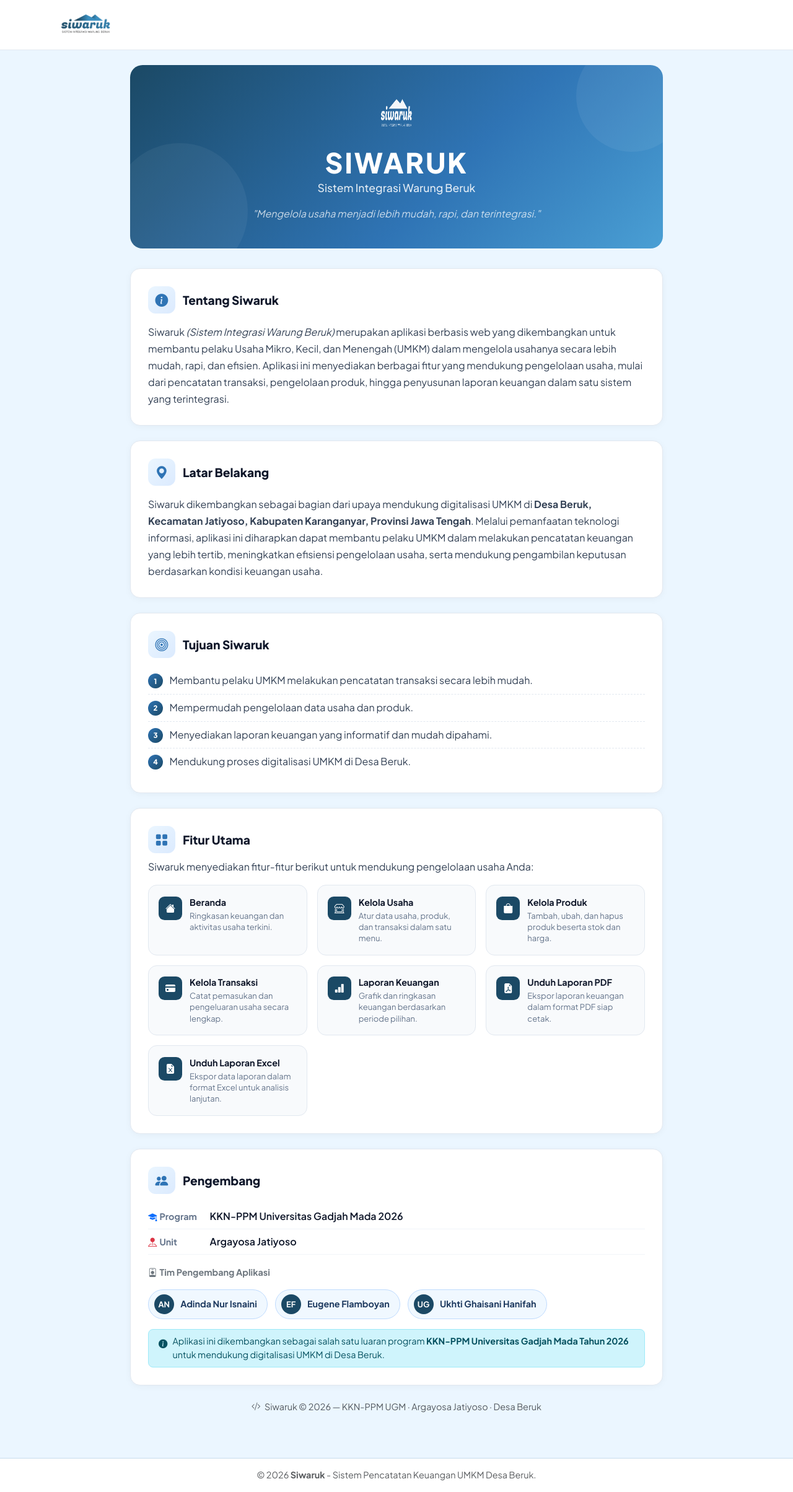
After one commit to adindanrsn/siwaruk, a Flask app: page /tentang in a window 1280 px wide. The commit adds this page. Shown: the whole page at 62% size. Run offline with Flask 3, Linux system fonts and the light colour scheme.

Commit message:
Penyempurnaan antarmuka, pengalaman pengguna, dan identitas aplikasi

```diff
--- a/app/templates/base.html
+++ b/app/templates/base.html
@@ -114,7 +114,7 @@
     <!-- Header Top Logo & User Profile -->
     <header class="header-top py-2 py-md-3">
         <div class="container d-flex align-items-center justify-content-between">
-            <a class="d-flex align-items-center gap-2 text-decoration-none" href="{{ url_for('home') }}">
+            <a class="d-flex align-items-center gap-2 text-decoration-none" href="{{ url_for('tentang') }}" title="Tentang Siwaruk">
                 <img src="{{ url_for('static', filename='img/logo-siwaruk.png') }}"
                     alt="Siwaruk"
                     height="48"
--- /dev/null
+++ b/app/templates/tentang.html
@@ -0,0 +1,525 @@
+{% extends "base.html" %}
+
+{% block title %}Tentang Siwaruk - Sistem Integrasi Warung Beruk{% endblock %}
+
+{% block extra_css %}
+<style>
+    /* ══════════════════════════════════════
+       TENTANG SIWARUK — Page Styles
+    ══════════════════════════════════════ */
+    .tentang-page {
+        max-width: 860px;
+        margin: 0 auto;
+        padding-bottom: 3rem;
+    }
+
+    /* ── Hero ── */
+    .hero-section {
+        background: linear-gradient(135deg, #1B4965 0%, #2F74B5 60%, #4A9FD4 100%);
+        border-radius: 1.25rem;
+        padding: 2.75rem 2rem;
+        text-align: center;
+        color: #ffffff;
+        margin-bottom: 2rem;
+        position: relative;
+        overflow: hidden;
+    }
+
+    .hero-section::before {
+        content: '';
+        position: absolute;
+        top: -40px; right: -40px;
+        width: 180px; height: 180px;
+        border-radius: 50%;
+        background: rgba(255,255,255,0.06);
+    }
+
+    .hero-section::after {
+        content: '';
+        position: absolute;
+        bottom: -50px; left: -30px;
+        width: 220px; height: 220px;
+        border-radius: 50%;
+        background: rgba(255,255,255,0.05);
+    }
+
+    .hero-logo {
+        width: 72px;
+        height: 72px;
+        margin: 0 auto 1rem;
+        display: block;
+        filter: brightness(0) invert(1);
+        opacity: 0.95;
+    }
+
+    .hero-logo-fallback {
+        width: 72px; height: 72px;
+        margin: 0 auto 1rem;
+        background: rgba(255,255,255,0.15);
+        border-radius: 1rem;
+        display: flex; align-items: center; justify-content: center;
+        font-size: 2.2rem;
+    }
+
+    .hero-title {
+        font-size: clamp(2rem, 6vw, 2.8rem);
+        font-weight: 900;
+        letter-spacing: 0.06em;
+        margin-bottom: 0.25rem;
+        line-height: 1.1;
+    }
+
+    .hero-subtitle {
+        font-size: clamp(0.9rem, 2.5vw, 1.1rem);
+        font-weight: 500;
+        opacity: 0.85;
+        margin-bottom: 1rem;
+    }
+
+    .hero-tagline {
+        font-size: clamp(0.85rem, 2.2vw, 1rem);
+        opacity: 0.75;
+        font-style: italic;
+    }
+
+    /* ── Section Cards ── */
+    .tentang-card {
+        background: #ffffff;
+        border: 1px solid #E2E8F0;
+        border-radius: 1rem;
+        padding: 1.75rem;
+        margin-bottom: 1.5rem;
+        box-shadow: 0 2px 12px rgba(0,0,0,0.04);
+    }
+
+    .section-icon-wrap {
+        width: 44px; height: 44px;
+        border-radius: 0.75rem;
+        background: linear-gradient(135deg, #EBF6FF, #DBEAFE);
+        display: inline-flex; align-items: center; justify-content: center;
+        font-size: 1.3rem;
+        color: var(--primary-color);
+        flex-shrink: 0;
+        margin-right: 0.75rem;
+    }
+
+    .section-heading {
+        font-size: clamp(1rem, 3vw, 1.2rem);
+        font-weight: 800;
+        color: #0F172A;
+        margin-bottom: 0;
+    }
+
+    .section-body {
+        font-size: var(--fs-body, 0.95rem);
+        color: #334155;
+        line-height: 1.7;
+    }
+
+    /* ── Feature Grid ── */
+    .feature-grid {
+        display: grid;
+        grid-template-columns: repeat(auto-fill, minmax(200px, 1fr));
+        gap: 1rem;
+        margin-top: 1rem;
+    }
+
+    .feature-card {
+        background: #F8FAFC;
+        border: 1.5px solid #E2E8F0;
+        border-radius: 0.875rem;
+        padding: 1.1rem 1rem;
+        display: flex;
+        align-items: flex-start;
+        gap: 0.75rem;
+        transition: border-color 0.15s, box-shadow 0.15s, transform 0.15s;
+    }
+
+    .feature-card:hover {
+        border-color: var(--primary-color);
+        box-shadow: 0 4px 14px rgba(47,116,181,0.13);
+        transform: translateY(-2px);
+    }
+
+    .feature-icon {
+        width: 38px; height: 38px;
+        border-radius: 0.6rem;
+        background: var(--nav-bg);
+        display: flex; align-items: center; justify-content: center;
+        color: #ffffff;
+        font-size: 1rem;
+        flex-shrink: 0;
+    }
+
+    .feature-label {
+        font-size: var(--fs-sm, 0.875rem);
+        font-weight: 700;
+        color: #0F172A;
+        line-height: 1.3;
+        margin-bottom: 0.2rem;
+    }
+
+    .feature-desc {
+        font-size: var(--fs-xs, 0.78rem);
+        color: #64748B;
+        line-height: 1.4;
+    }
+
+    /* ── Tujuan list ── */
+    .tujuan-list {
+        list-style: none;
+        padding: 0;
+        margin: 0.75rem 0 0;
+    }
+
+    .tujuan-list li {
+        display: flex;
+        align-items: flex-start;
+        gap: 0.65rem;
+        padding: 0.55rem 0;
+        border-bottom: 1px dashed #E2E8F0;
+        font-size: var(--fs-body, 0.95rem);
+        color: #334155;
+        line-height: 1.5;
+    }
+
+    .tujuan-list li:last-child { border-bottom: none; }
+
+    .tujuan-bullet {
+        width: 24px; height: 24px;
+        border-radius: 50%;
+        background: linear-gradient(135deg, #2F74B5, #1B4965);
+        color: #fff;
+        display: inline-flex; align-items: center; justify-content: center;
+        font-size: 0.72rem;
+        font-weight: 800;
+        flex-shrink: 0;
+        margin-top: 1px;
+    }
+
+    /* ── Tim card ── */
+    .tim-grid {
+        display: flex;
+        flex-wrap: wrap;
+        gap: 0.75rem;
+        margin-top: 1rem;
+    }
+
+    .tim-member {
+        display: flex;
+        align-items: center;
+        gap: 0.65rem;
+        background: #F0F8FF;
+        border: 1px solid #BFDBFE;
+        border-radius: 2rem;
+        padding: 0.45rem 1rem 0.45rem 0.55rem;
+    }
+
+    .tim-avatar {
+        width: 32px; height: 32px;
+        border-radius: 50%;
+        background: var(--nav-bg);
+        color: #fff;
+        display: flex; align-items: center; justify-content: center;
+        font-size: 0.8rem;
+        font-weight: 700;
+        flex-shrink: 0;
+    }
+
+    .tim-name {
+        font-size: var(--fs-sm, 0.875rem);
+        font-weight: 700;
+        color: #1E3A5F;
+    }
+
+    /* ── Info rows inside dev card ── */
+    .dev-info-row {
+        display: flex;
+        align-items: baseline;
+        gap: 0.6rem;
+        padding: 0.5rem 0;
+        border-bottom: 1px solid #F1F5F9;
+        font-size: var(--fs-body, 0.95rem);
+    }
+
+    .dev-info-row:last-of-type { border-bottom: none; }
+
+    .dev-info-label {
+        font-weight: 700;
+        color: #64748B;
+        min-width: 90px;
+        flex-shrink: 0;
+        font-size: var(--fs-sm, 0.875rem);
+    }
+
+    .dev-info-value {
+        color: #0F172A;
+        font-weight: 600;
+    }
+
+    /* ── Thankyou banner ── */
+    .thankyou-banner {
+        background: linear-gradient(135deg, #f0fdf4, #dcfce7);
+        border: 1.5px solid #86efac;
+        border-radius: 1rem;
+        padding: 1.5rem;
+        text-align: center;
+        margin-bottom: 1.5rem;
+    }
+
+    .thankyou-banner .bi {
+        font-size: 2rem;
+        color: #16a34a;
+        display: block;
+        margin-bottom: 0.5rem;
+    }
+
+    /* ── Back Button ── */
+    .btn-back-home {
+        display: inline-flex;
+        align-items: center;
+        gap: 0.4rem;
+        font-weight: 600;
+        color: var(--primary-color);
+        text-decoration: none;
+        font-size: var(--fs-sm, 0.875rem);
+        padding: 0.3rem 0;
+        margin-bottom: 1.5rem;
+        transition: gap 0.15s;
+    }
+
+    .btn-back-home:hover {
+        gap: 0.65rem;
+        color: var(--primary-dark);
+    }
+
+    /* ── Responsive ── */
+    @media (max-width: 575.98px) {
+        .hero-section {
+            padding: 2rem 1.25rem;
+            border-radius: 0.875rem;
+        }
+        .tentang-card {
+            padding: 1.25rem;
+        }
+        .feature-grid {
+            grid-template-columns: 1fr 1fr;
+        }
+    }
+
+    @media (max-width: 399.98px) {
+        .feature-grid {
+            grid-template-columns: 1fr;
+        }
+    }
+</style>
+{% endblock %}
+
+{% block content %}
+<div class="tentang-page">
+
+    {# Back link #}
+    {% if current_user.is_authenticated %}
+    <a href="{{ url_for('dashboard.index') }}" class="btn-back-home">
+        <i class="bi bi-arrow-left"></i> Kembali ke Beranda
+    </a>
+    {% endif %}
+
+    {# ══════════════════════════════
+       HERO
+    ══════════════════════════════ #}
+    <div class="hero-section">
+        <img src="{{ url_for('static', filename='img/logo-siwaruk.png') }}"
+             alt="Logo Siwaruk"
+             class="hero-logo"
+             onerror="this.style.display='none'; document.getElementById('hero-logo-fb').style.display='flex';">
+        <div id="hero-logo-fb" class="hero-logo-fallback" style="display:none;">🏪</div>
+
+        <div class="hero-title">SIWARUK</div>
+        <div class="hero-subtitle">Sistem Integrasi Warung Beruk</div>
+        <div class="hero-tagline">"Mengelola usaha menjadi lebih mudah, rapi, dan terintegrasi."</div>
+    </div>
+
+    {# ══════════════════════════════
+       TENTANG
+    ══════════════════════════════ #}
+    <div class="tentang-card">
+        <div class="d-flex align-items-center mb-3">
+            <span class="section-icon-wrap"><i class="bi bi-info-circle-fill"></i></span>
+            <h2 class="section-heading">Tentang Siwaruk</h2>
+        </div>
+        <p class="section-body mb-0">
+            Siwaruk <em>(Sistem Integrasi Warung Beruk)</em> merupakan aplikasi berbasis web yang dikembangkan
+            untuk membantu pelaku Usaha Mikro, Kecil, dan Menengah (UMKM) dalam mengelola usahanya secara
+            lebih mudah, rapi, dan efisien. Aplikasi ini menyediakan berbagai fitur yang mendukung pengelolaan
+            usaha, mulai dari pencatatan transaksi, pengelolaan produk, hingga penyusunan laporan keuangan
+            dalam satu sistem yang terintegrasi.
+        </p>
+    </div>
+
+    {# ══════════════════════════════
+       LATAR BELAKANG
+    ══════════════════════════════ #}
+    <div class="tentang-card">
+        <div class="d-flex align-items-center mb-3">
+            <span class="section-icon-wrap"><i class="bi bi-geo-alt-fill"></i></span>
+            <h2 class="section-heading">Latar Belakang</h2>
+        </div>
+        <p class="section-body mb-0">
+            Siwaruk dikembangkan sebagai bagian dari upaya mendukung digitalisasi UMKM di
+            <strong>Desa Beruk, Kecamatan Jatiyoso, Kabupaten Karanganyar, Provinsi Jawa Tengah</strong>.
+            Melalui pemanfaatan teknologi informasi, aplikasi ini diharapkan dapat membantu pelaku UMKM
+            dalam melakukan pencatatan keuangan yang lebih tertib, meningkatkan efisiensi pengelolaan usaha,
+            serta mendukung pengambilan keputusan berdasarkan kondisi keuangan usaha.
+        </p>
+    </div>
+
+    {# ══════════════════════════════
+       TUJUAN
+    ══════════════════════════════ #}
+    <div class="tentang-card">
+        <div class="d-flex align-items-center mb-3">
+            <span class="section-icon-wrap"><i class="bi bi-bullseye"></i></span>
+            <h2 class="section-heading">Tujuan Siwaruk</h2>
+        </div>
+        <ul class="tujuan-list">
+            <li>
+                <span class="tujuan-bullet">1</span>
+                Membantu pelaku UMKM melakukan pencatatan transaksi secara lebih mudah.
+            </li>
+            <li>
+                <span class="tujuan-bullet">2</span>
+                Mempermudah pengelolaan data usaha dan produk.
+            </li>
+            <li>
+                <span class="tujuan-bullet">3</span>
+                Menyediakan laporan keuangan yang informatif dan mudah dipahami.
+            </li>
+            <li>
+                <span class="tujuan-bullet">4</span>
+                Mendukung proses digitalisasi UMKM di Desa Beruk.
+            </li>
+        </ul>
+    </div>
+
+    {# ══════════════════════════════
+       FITUR UTAMA
+    ══════════════════════════════ #}
+    <div class="tentang-card">
+        <div class="d-flex align-items-center mb-2">
+            <span class="section-icon-wrap"><i class="bi bi-grid-fill"></i></span>
+            <h2 class="section-heading">Fitur Utama</h2>
+        </div>
+        <p class="section-body mb-0">Siwaruk menyediakan fitur-fitur berikut untuk mendukung pengelolaan usaha Anda:</p>
+        <div class="feature-grid">
+            <div class="feature-card">
+                <div class="feature-icon"><i class="bi bi-house-fill"></i></div>
+                <div>
+                    <div class="feature-label">Beranda</div>
+                    <div class="feature-desc">Ringkasan keuangan dan aktivitas usaha terkini.</div>
+                </div>
+            </div>
+            <div class="feature-card">
+                <div class="feature-icon"><i class="bi bi-shop-window"></i></div>
+                <div>
+                    <div class="feature-label">Kelola Usaha</div>
+                    <div class="feature-desc">Atur data usaha, produk, dan transaksi dalam satu menu.</div>
+                </div>
+            </div>
+            <div class="feature-card">
+                <div class="feature-icon"><i class="bi bi-bag-fill"></i></div>
+                <div>
+                    <div class="feature-label">Kelola Produk</div>
+                    <div class="feature-desc">Tambah, ubah, dan hapus produk beserta stok dan harga.</div>
+                </div>
+            </div>
+            <div class="feature-card">
+                <div class="feature-icon"><i class="bi bi-credit-card-fill"></i></div>
+                <div>
+                    <div class="feature-label">Kelola Transaksi</div>
+                    <div class="feature-desc">Catat pemasukan dan pengeluaran usaha secara lengkap.</div>
+                </div>
+            </div>
+            <div class="feature-card">
+                <div class="feature-icon"><i class="bi bi-bar-chart-fill"></i></div>
+                <div>
+                    <div class="feature-label">Laporan Keuangan</div>
+                    <div class="feature-desc">Grafik dan ringkasan keuangan berdasarkan periode pilihan.</div>
+                </div>
+            </div>
+            <div class="feature-card">
+                <div class="feature-icon"><i class="bi bi-file-earmark-pdf-fill"></i></div>
+                <div>
+                    <div class="feature-label">Unduh Laporan PDF</div>
+                    <div class="feature-desc">Ekspor laporan keuangan dalam format PDF siap cetak.</div>
+                </div>
+            </div>
+            <div class="feature-card">
+                <div class="feature-icon"><i class="bi bi-file-earmark-excel-fill"></i></div>
+                <div>
+                    <div class="feature-label">Unduh Laporan Excel</div>
+                    <div class="feature-desc">Ekspor data laporan dalam format Excel untuk analisis lanjutan.</div>
+                </div>
+            </div>
+        </div>
+    </div>
+
+    {# ══════════════════════════════
+       PENGEMBANG
+    ══════════════════════════════ #}
+    <div class="tentang-card">
+        <div class="d-flex align-items-center mb-3">
+            <span class="section-icon-wrap"><i class="bi bi-people-fill"></i></span>
+            <h2 class="section-heading">Pengembang</h2>
+        </div>
+
+        <div class="dev-info-row">
+            <span class="dev-info-label"><i class="bi bi-mortarboard-fill me-1 text-primary"></i>Program</span>
+            <span class="dev-info-value">KKN-PPM Universitas Gadjah Mada 2026</span>
+        </div>
+        <div class="dev-info-row">
+            <span class="dev-info-label"><i class="bi bi-pin-map-fill me-1 text-danger"></i>Unit</span>
+            <span class="dev-info-value">Argayosa Jatiyoso</span>
+        </div>
+
+        <div class="mt-3 mb-2">
+            <span class="fw-bold text-secondary" style="font-size: var(--fs-sm, 0.875rem);">
+                <i class="bi bi-person-badge me-1"></i>Tim Pengembang Aplikasi
+            </span>
+        </div>
+        <div class="tim-grid">
+            <div class="tim-member">
+                <div class="tim-avatar">AN</div>
+                <span class="tim-name">Adinda Nur Isnaini</span>
+            </div>
+            <div class="tim-member">
+                <div class="tim-avatar">EF</div>
+                <span class="tim-name">Eugene Flamboyan</span>
+            </div>
+            <div class="tim-member">
+                <div class="tim-avatar">UG</div>
+                <span class="tim-name">Ukhti Ghaisani Hanifah</span>
+            </div>
+        </div>
+
+        <div class="alert alert-info py-2 px-3 small mt-3 mb-0 d-flex align-items-start gap-2 rounded-3">
+            <i class="bi bi-info-circle-fill flex-shrink-0 mt-1"></i>
+            <div>
+                Aplikasi ini dikembangkan sebagai salah satu luaran program
+                <strong>KKN-PPM Universitas Gadjah Mada Tahun 2026</strong>
+                untuk mendukung digitalisasi UMKM di Desa Beruk.
+            </div>
+        </div>
+    </div>
+
+
+    {# ══════════════════════════════
+       FOOTER INFO
+    ══════════════════════════════ #}
+    <div class="text-center text-muted" style="font-size: var(--fs-xs, 0.8rem);">
+        <i class="bi bi-code-slash me-1"></i>
+        Siwaruk &copy; 2026 &mdash; KKN-PPM UGM &middot; Argayosa Jatiyoso &middot; Desa Beruk
+    </div>
+
+</div>
+{% endblock %}
--- a/app/templates/transaksi/preview_nota.html
+++ b/app/templates/transaksi/preview_nota.html
@@ -1,6 +1,6 @@
 {% extends "base.html" %}
 
-{% block title %}Preview Nota - {{ sale.invoice_number }} - Siwaruk{% endblock %}
+{% block title %}Lihat Nota - {{ sale.invoice_number }} - Siwaruk{% endblock %}
 
 {% block extra_css %}
 <style>
@@ -177,7 +177,7 @@
             <i class="bi bi-arrow-left fs-5"></i>
         </a>
         <div>
-            <h3 class="fw-bold mb-0" style="font-size:1.4rem; color:#0F172A;">Preview Nota</h3>
+            <h3 class="fw-bold mb-0" style="font-size:1.4rem; color:#0F172A;">Lihat Nota</h3>
             <span class="text-muted small">No: <strong>{{ sale.invoice_number }}</strong></span>
         </div>
     </div>
```
Also changed, not shown: app/__init__.py (+7 -0 lines), app/templates/admin/users.html (+8 -8 lines), app/templates/dashboard/index.html (+9 -9 lines), app/templates/laporan/index.html (+26 -4 lines), app/templates/transaksi/pemasukan.html (+46 -1 lines), app/templates/transaksi/riwayat.html (+4 -4 lines).
